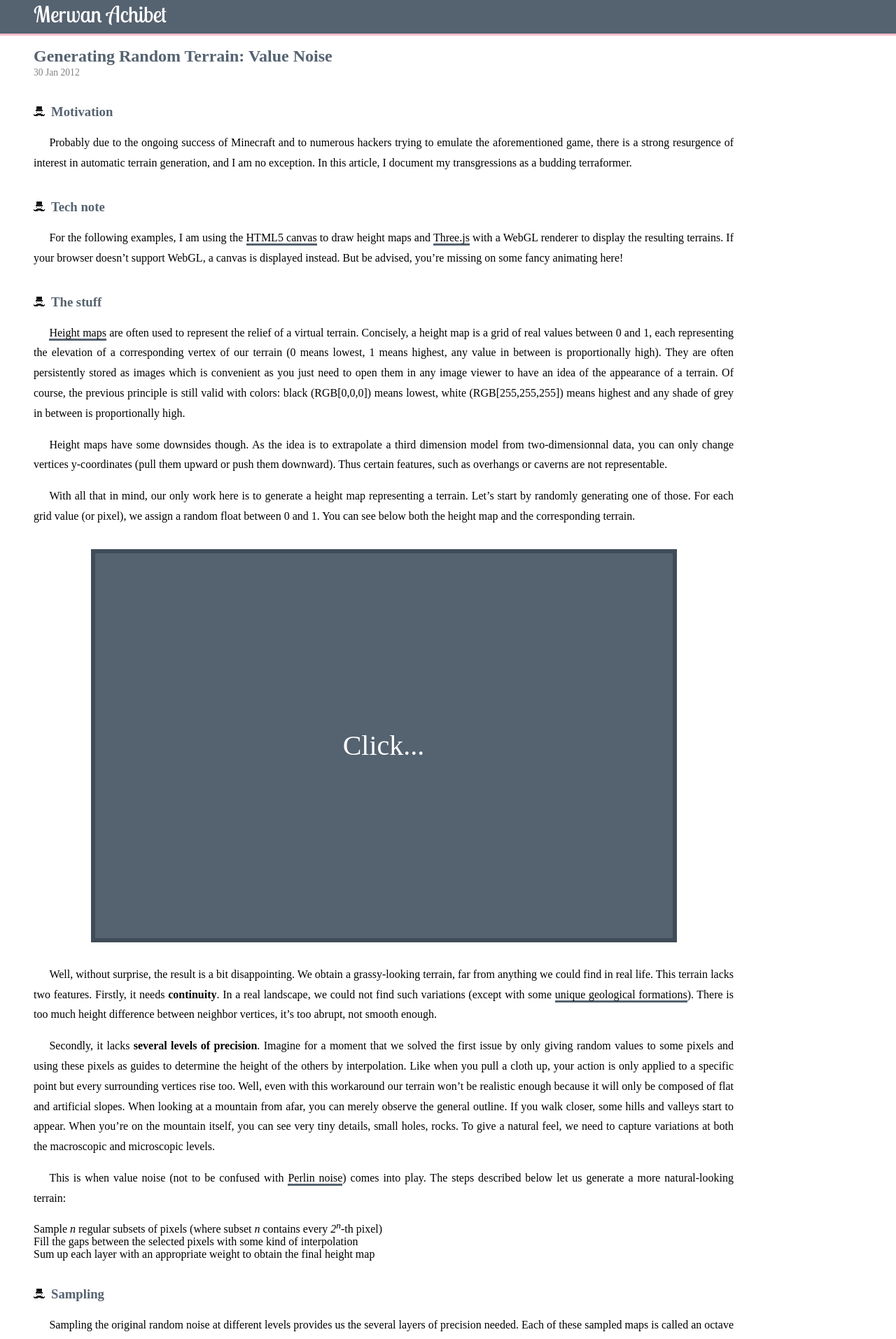
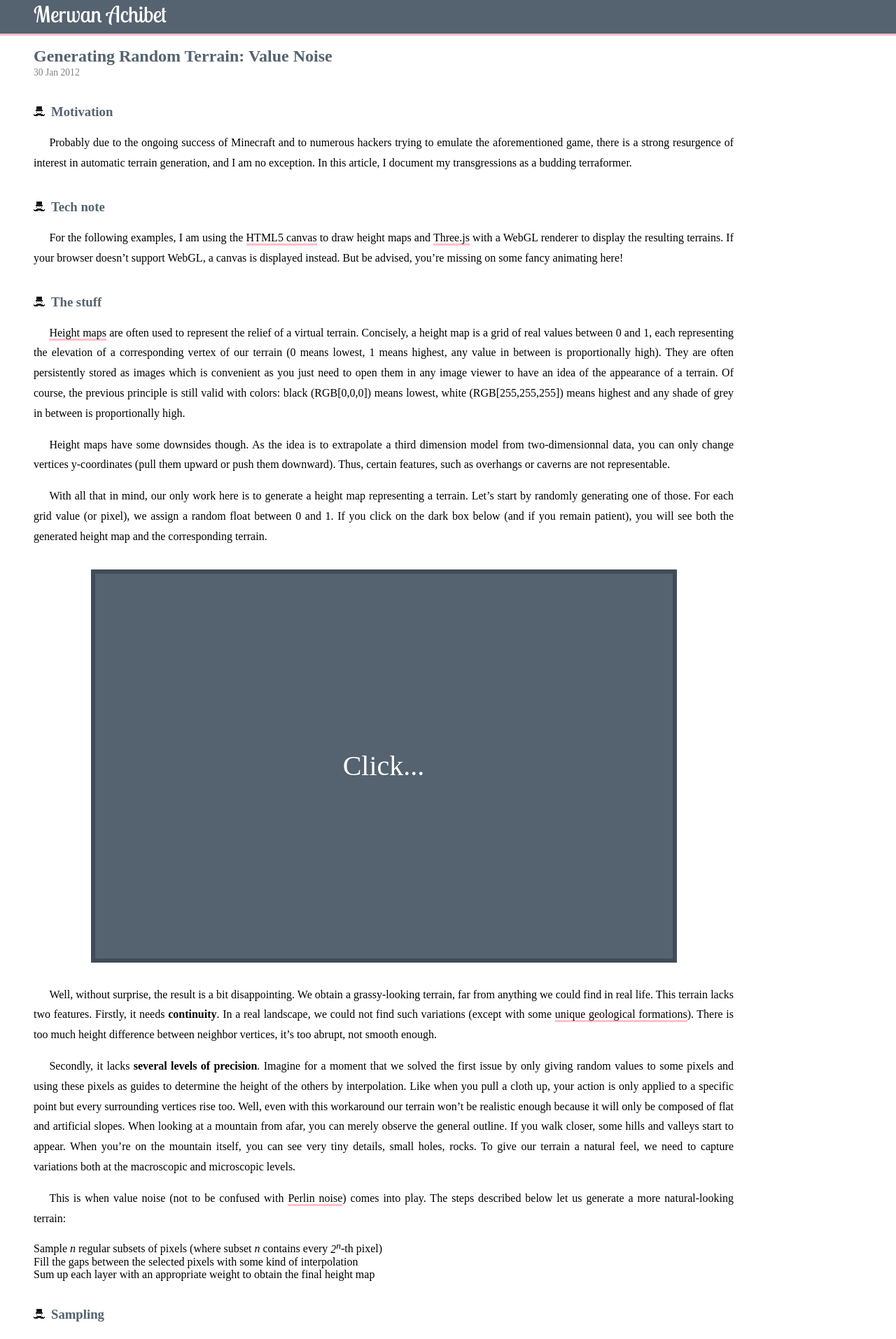
Before and after one commit to merwaaan/merwaaan.github.com, a Jekyll site: the page built from _posts/2012-01-30-generating-random-terrains-value-noise.md, in a window 1280 px wide. Shown: the top 1914 px of the page at 70% size. Built offline with Jekyll 4.4.1, drawn with Linux system fonts in a browser that asks for light colours; some web fonts are replaced; Markdown is read by kramdown in place of the engine named in the settings; comment, search, counter and statistics services are not loaded; some of the changed text lies outside the part shown.

Commit message:
terrain: write the article

```diff
--- a/_posts/2012-01-30-generating-random-terrains-value-noise.md
+++ b/_posts/2012-01-30-generating-random-terrains-value-noise.md
@@ -41,13 +41,14 @@
 Height maps have some downsides though. As the idea is to extrapolate
 a third dimension model from two-dimensionnal data, you can only
 change vertices y-coordinates (pull them upward or push them
-downward). Thus certain features, such as overhangs or caverns are not
-representable.
+downward). Thus, certain features, such as overhangs or caverns are
+not representable.
 
 With all that in mind, our only work here is to generate a height map
 representing a terrain. Let's start by randomly generating one of
 those. For each grid value (or pixel), we assign a random float
-between 0 and 1. You can see below both the height map and the
+between 0 and 1. If you click on the dark box below (and if you remain
+patient), you will see both the generated height map and the
 corresponding terrain.
 
 <div class="try" id="try1">
@@ -72,22 +73,22 @@
 artificial slopes. When looking at a mountain from afar, you can
 merely observe the general outline. If you walk closer, some hills and
 valleys start to appear. When you're on the mountain itself, you can
-see very tiny details, small holes, rocks. To give a natural feel, we
-need to capture variations at both the macroscopic and microscopic
-levels.
+see very tiny details, small holes, rocks. To give our terrain a
+natural feel, we need to capture variations both at the macroscopic
+and microscopic levels.
 
 This is when value noise (not to be confused with [Perlin
 noise](http://www.noisemachine.com/talk1/)) comes into play. The
 steps described below let us generate a more natural-looking terrain:
 
-+ Sample *n* regular subsets of pixels (where subset *n* contains
+1. Sample *n* regular subsets of pixels (where subset *n* contains
 every *2<sup>n</sup>*-th pixel)
 
-+ Fill the gaps between the selected pixels
-with some kind of interpolation
+2. Fill the gaps between the selected pixels with some kind of
+interpolation
 
-+ Sum up each layer with an
-appropriate weight to obtain the final height map
+3. Sum up each layer with an appropriate weight to obtain the final
+height map
 
 ### Sampling
 
@@ -98,12 +99,14 @@
 height map. This forms a grid of squares, each sampled points being
 corners of those squares.
 
-IMAGE
+IMAGE GRID 1 -> OCTAVE
+IMAGE GRID 4 -> OCTAVE
+IMAGE GRID 6 -> OCTAVE
 
 ### Filling the gaps
 
 For the moment, an octave is mainly empty, apart from the sampled
-points and we need to determine the value of absent pixels. Let's say
+points. We now need to determine the value of absent pixels. Let's say
 we want to compute the value of pixel *P* of a given octave. To do
 that, we simply find in which grid square *P* is and interpolate the
 values of its corners with respect to the distance from *P* to each
@@ -119,20 +122,19 @@
 
 Then there is cosine interpolation.
 
-function square(a, b, x) {
+function cosine(a, b, x) {
 
 }
 
-Oh, of course the given functions only work in 1D. To obtain the value
-of P from the four corner of the square (C1, C2, C3, C4, in clockwise
-order starting from the top left), we separately interpolate (C1 and
-C2) and (C3 and C4) which gives the values of points respectively at
-the top and bottom lines of the square. Then we interpolate these two
-intermediate points.
+You will note that the given functions only work in 1D. To obtain the
+value of *P* from the four corner of the square (*C1*, *C2*, *C3*,
+*C4*, in clockwise order starting from the top left), we separately
+interpolate (*C1* and *C2*) and (*C3* and *C*4) which gives us the
+values of points respectively at the top and bottom lines of the
+square. Then we interpolate these two intermediate points. This
+process is known as bilinear interpolation.
 
-IMAGE OCTAVES
-
-DEMO OCTAVE
+IMAGE INTERPOLATION
 
 ### Summing up
 
--- a/css/screen.css
+++ b/css/screen.css
@@ -108,12 +108,12 @@
 	text-align: justify;
 }
 
-article ul li {
-	list-style-type: square;
+article ol li {
+	list-style-type: decimal !important;
 }
 
 article a {
-	border-bottom: 3px solid #556270;
+	border-bottom: 3px solid pink;
 }
 
 article a:hover {
--- a/utils/terrain/worker.js
+++ b/utils/terrain/worker.js
@@ -5,7 +5,7 @@
 
 function linear(a, b, x) {
 
-   return a * (1 - x) + x * b;
+   return a + (b - a) * x;//a * (1 - x) + x * b;
 }
 
 function cosine(a, b, x) {
```
